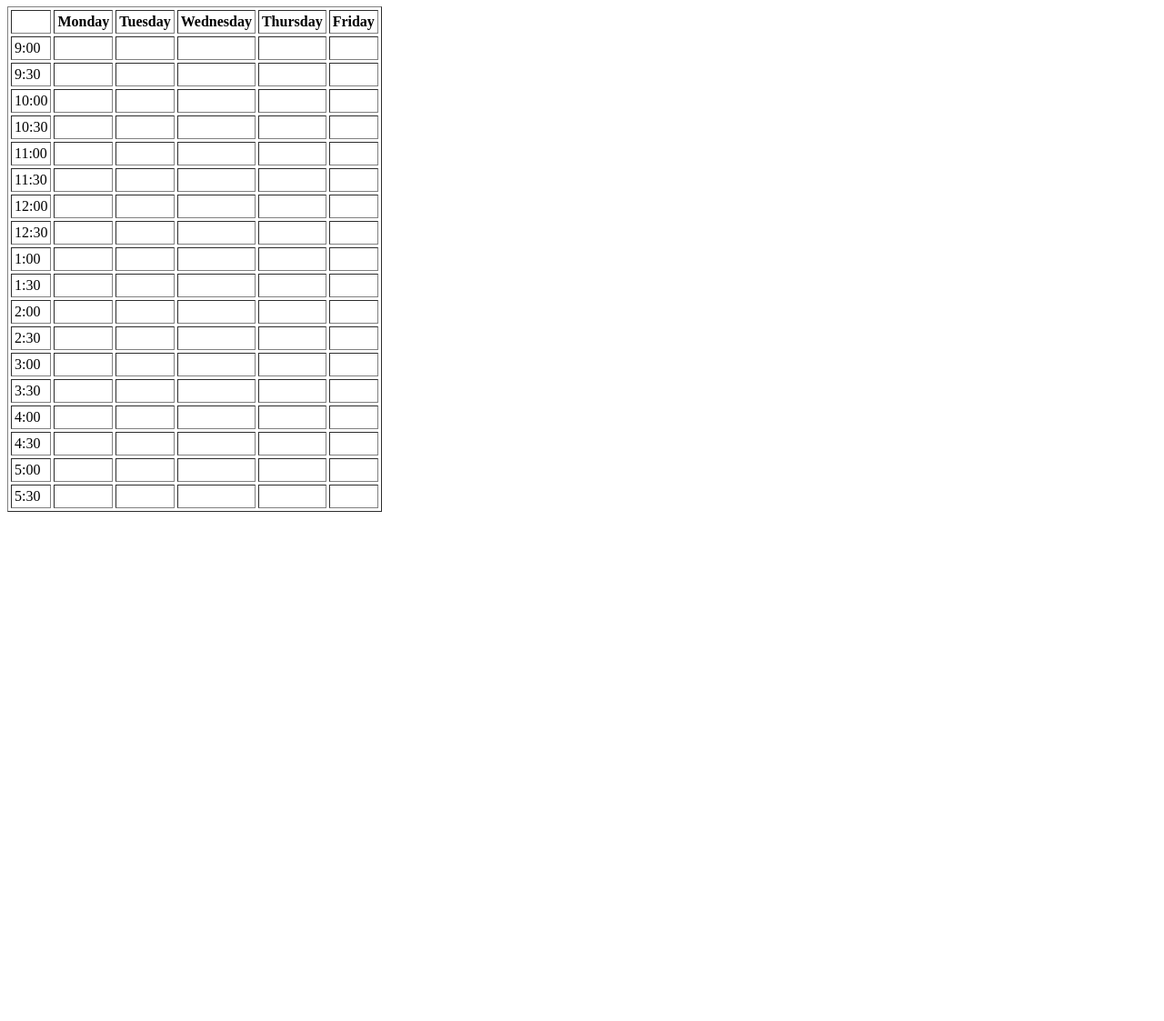
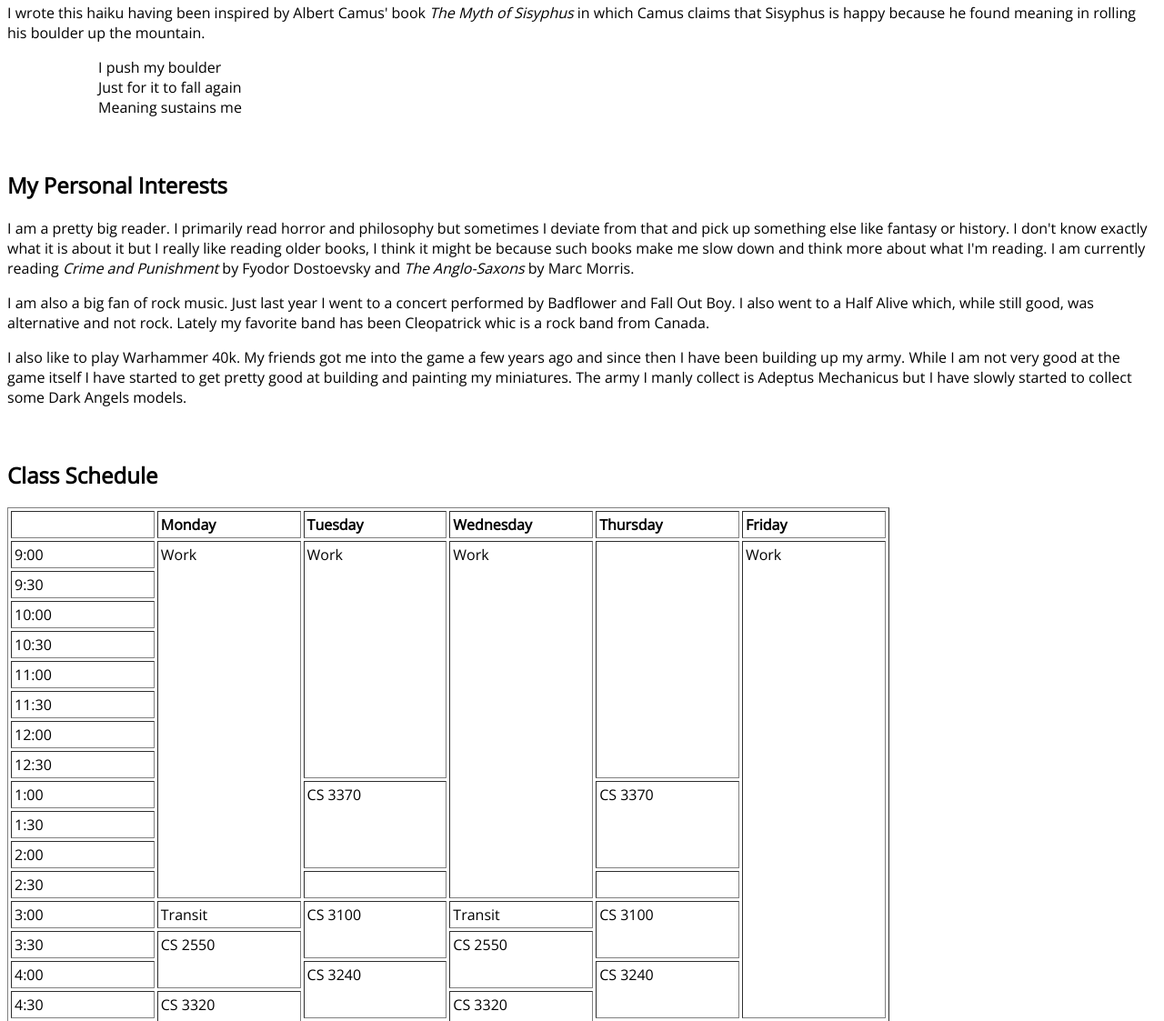
Before and after one commit to camh00/Web-Dev, a plain HTML site: page About Me/index.html in a window 1280 px wide. Shown: the part 949-2072 px from the top of the page at 91% size. Before the commit the page ends 1520 px from the top, so only its background shows below. Drawn offline with nearby package versions, Linux system fonts and the light colour scheme.

Commit message:
finished about me

```diff
--- a/About Me/index.html
+++ b/About Me/index.html
@@ -3,10 +3,13 @@
     <head>
         <meta charset="UTF-8">
         <title>About Cameron Hancock</title>
+        <link rel="preconnect" href="https://fonts.googleapis.com">
+        <link rel="preconnect" href="https://fonts.gstatic.com" crossorigin>
+        <link href="https://fonts.googleapis.com/css2?family=Open+Sans&display=swap" rel="stylesheet">
     </head>
-    <body>
+    <body style="font-family: 'Open Sans', sans-serif;">
         <h1>Cameron Hancock</h1>
-        <!--Add image of self here-->
+        <img src="images/headshot.jpg" alt="Picture of myself" style="width: 294.5px;height: 368.5px;">
         <h2>Personal Info</h2>
         <ul>
             <li><strong>Major:</strong> Computer Science</li>
@@ -17,16 +20,16 @@
         <br>
         <h2>My Five Favorite Books</h2>
         <ol>
-            <li><i>The Lord of The Rings</i>, <a href="https://www.tolkienestate.com/">J. R. R. Tolkien</a></li>
-            <li><i>Brave New World</i>, <a href="https://en.wikipedia.org/wiki/Aldous_Huxley">Aldous Huxley</a></li>
-            <li><i>The Alchemist</i>, <a href="https://paulocoelhoblog.com/">Paulo Coelho</a></li>
-            <li><i>Kafka on the shore</i>, <a href="https://www.harukimurakami.com/">Haruki Murakami</a></li>
-            <li><i>Notes from Underground</i>, <a href="https://dostoevsky.org/">Fyodor Dostoevsky</a></li>
+            <li><i>The Lord of The Rings</i>, <a href="https://www.tolkienestate.com/" style="text-decoration:none" onmouseover="style='text-decoration:underline'" onmouseout="style='text-decoration:none'">J. R. R. Tolkien</a></li>
+            <li><i>Brave New World</i>, <a href="https://en.wikipedia.org/wiki/Aldous_Huxley" style="text-decoration:none" onmouseover="style='text-decoration:underline'" onmouseout="style='text-decoration:none'">Aldous Huxley</a></li>
+            <li><i>The Alchemist</i>, <a href="https://paulocoelhoblog.com/" style="text-decoration:none" onmouseover="style='text-decoration:underline'" onmouseout="style='text-decoration:none'">Paulo Coelho</a></li>
+            <li><i>Kafka on the shore</i>, <a href="https://www.harukimurakami.com/" style="text-decoration:none" onmouseover="style='text-decoration:underline'" onmouseout="style='text-decoration:none'">Haruki Murakami</a></li>
+            <li><i>Notes from Underground</i>, <a href="https://dostoevsky.org/" style="text-decoration:none" onmouseover="style='text-decoration:underline'" onmouseout="style='text-decoration:none'">Fyodor Dostoevsky</a></li>
         </ol>
         <br>
         <h2>An Optimistic Sisyphus</h2>
         <p>I wrote this haiku having been inspired by Albert Camus' book <i>The Myth of Sisyphus</i> in which Camus claims that Sisyphus is happy because he found meaning in rolling his boulder up the mountain.</p>
-        <p>I push my boulder<br>Just for it to fall again<br>Meaning sustains me</p>
+        <p style="margin-left: 100px;">I push my boulder<br>Just for it to fall again<br>Meaning sustains me</p>
         <br>
         <h2>My Personal Interests</h2>
         <p>I am a pretty big reader. I primarily read horror and philosophy but sometimes I deviate from that and pick up something else like fantasy or history. I don't know exactly what it is about it but I really like reading older books, I think it might be because such books make me slow down and think more about what I'm reading. I am currently reading <i>Crime and Punishment</i> by Fyodor Dostoevsky and <i>The Anglo-Saxons</i> by Marc Morris.</p>
@@ -34,8 +37,16 @@
         <p>I also like to play Warhammer 40k. My friends got me into the game a few years ago and since then I have been building up my army. While I am not very good at the game itself I have started to get pretty good at building and painting my miniatures. The army I manly collect is Adeptus Mechanicus but I have slowly started to collect some Dark Angels models.</p>
         <br>
         <h2>Class Schedule</h2>
-        <table border="1" cellspacing="3" cellpadding="3">
-            <tr>
+        <table border="1" cellspacing="3" cellpadding="3" style="text-align: left; vertical-align: top;">
+            <colgroup>
+                <col  style="width: 10%;">
+                <col  style="width: 10%;">
+                <col  style="width: 10%;">
+                <col  style="width: 10%;">
+                <col  style="width: 10%;">
+                <col  style="width: 10%;">
+            </colgroup>
+            <tr style="vertical-align: top;">
                 <th></th>
                 <th>Monday</th>
                 <th>Tuesday</th>
@@ -43,149 +54,86 @@
                 <th>Thursday</th>
                 <th>Friday</th>
             </tr>
-            <tr>
+            <tr style="vertical-align: top;">
                 <td>9:00</td>
-                <td></td>
-                <td></td>
-                <td></td>
+                <td rowspan="12">Work</td>
+                <td rowspan="8">Work</td>
+                <td rowspan="12">Work</td>
+                <td rowspan="8"></td>
+                <td rowspan="16">Work</td>
+            </tr>
+            <tr style="vertical-align: top;">
+                <td>9:30</td>
+            </tr>
+            <tr style="vertical-align: top;">
+                <td>10:00</td>
+            </tr>
+            <tr style="vertical-align: top;">
+                <td>10:30</td>
+            </tr>
+            <tr style="vertical-align: top;">
+                <td>11:00</td>
+            </tr>
+            <tr style="vertical-align: top;">
+                <td>11:30</td>
+            </tr>
+            <tr style="vertical-align: top;">
+                <td>12:00</td>
+            </tr>
+            <tr style="vertical-align: top;">
+                <td>12:30</td>
+            </tr>
+            <tr style="vertical-align: top;">
+                <td>1:00</td>
+                <td rowspan="3">CS 3370</td>
+                <td rowspan="3">CS 3370</td>
+            </tr>
+            <tr style="vertical-align: top;">
+                <td>1:30</td>
+            </tr>
+            <tr style="vertical-align: top;">
+                <td>2:00</td>
+            </tr>
+            <tr style="vertical-align: top;">
+                <td>2:30</td>
                 <td></td>
                 <td></td>
             </tr>
-            <tr>
-                <td>9:30</td>
-                <td></td>
-                <td></td>
-                <td></td>
-                <td></td>
-                <td></td>
+            <tr style="vertical-align: top;">
+                <td>3:00</td>
+                <td>Transit</td>
+                <td rowspan="2">CS 3100</td>
+                <td>Transit</td>
+                <td rowspan="2">CS 3100</td>
             </tr>
-            <tr>
-                <td>10:00</td>
-                <td></td>
-                <td></td>
-                <td></td>
-                <td></td>
-                <td></td>
+            <tr style="vertical-align: top;">
+                <td>3:30</td>
+                <td rowspan="2">CS 2550</td>
+                <td rowspan="2">CS 2550</td>
             </tr>
-            <tr>
-                <td>10:30</td>
-                <td></td>
-                <td></td>
-                <td></td>
-                <td></td>
-                <td></td>
+            <tr style="vertical-align: top;">
+                <td>4:00</td>
+                <td rowspan="2">CS 3240</td>
+                <td rowspan="2">CS 3240</td>
             </tr>
-            <tr>
-                <td>11:00</td>
-                <td></td>
-                <td></td>
-                <td></td>
-                <td></td>
-                <td></td>
+            <tr style="vertical-align: top;">
+                <td>4:30</td>
+                <td rowspan="2">CS 3320</td>
+                <td rowspan="2">CS 3320</td>
             </tr>
-            <tr>
-                <td>11:30</td>
-                <td></td>
-                <td></td>
-                <td></td>
-                <td></td>
-                <td></td>
-            </tr>
-            <tr>
-                <td>12:00</td>
-                <td></td>
-                <td></td>
-                <td></td>
-                <td></td>
-                <td></td>
-            </tr>
-            <tr>
-                <td>12:30</td>
-                <td></td>
-                <td></td>
-                <td></td>
-                <td></td>
-                <td></td>
-            </tr>
-            <tr>
-                <td>1:00</td>
-                <td></td>
-                <td></td>
-                <td></td>
-                <td></td>
-                <td></td>
-            </tr>
-            <tr>
-                <td>1:30</td>
-                <td></td>
-                <td></td>
-                <td></td>
-                <td></td>
-                <td></td>
-            </tr>
-            <tr>
-                <td>2:00</td>
-                <td></td>
-                <td></td>
-                <td></td>
-                <td></td>
-                <td></td>
-            </tr>
-            <tr>
-                <td>2:30</td>
-                <td></td>
-                <td></td>
-                <td></td>
-                <td></td>
-                <td></td>
-            </tr>
-            <tr>
-                <td>3:00</td>
-                <td></td>
-                <td></td>
-                <td></td>
-                <td></td>
-                <td></td>
-            </tr>
-            <tr>
-                <td>3:30</td>
-                <td></td>
-                <td></td>
-                <td></td>
-                <td></td>
-                <td></td>
-            </tr>
-            <tr>
-                <td>4:00</td>
-                <td></td>
-                <td></td>
-                <td></td>
-                <td></td>
-                <td></td>
-            </tr>
-            <tr>
-                <td>4:30</td>
-                <td></td>
-                <td></td>
-                <td></td>
-                <td></td>
-                <td></td>
-            </tr>
-            <tr>
+            <tr style="vertical-align: top;">
                 <td>5:00</td>
                 <td></td>
                 <td></td>
-                <td></td>
-                <td></td>
-                <td></td>
+                <td>Transit</td>
             </tr>
-            <tr>
+            <tr style="vertical-align: top;">
                 <td>5:30</td>
-                <td></td>
-                <td></td>
-                <td></td>
-                <td></td>
-                <td></td>
+                <td>Dinner</td>
+                <td>Dinner</td>
+                <td>Dinner</td>
+                <td>Dinner</td>
+                <td>Dinner</td>
             </tr>
         </table>
     </body>
```
Also changed, not shown: About Me/images/headshot.jpg (added).
